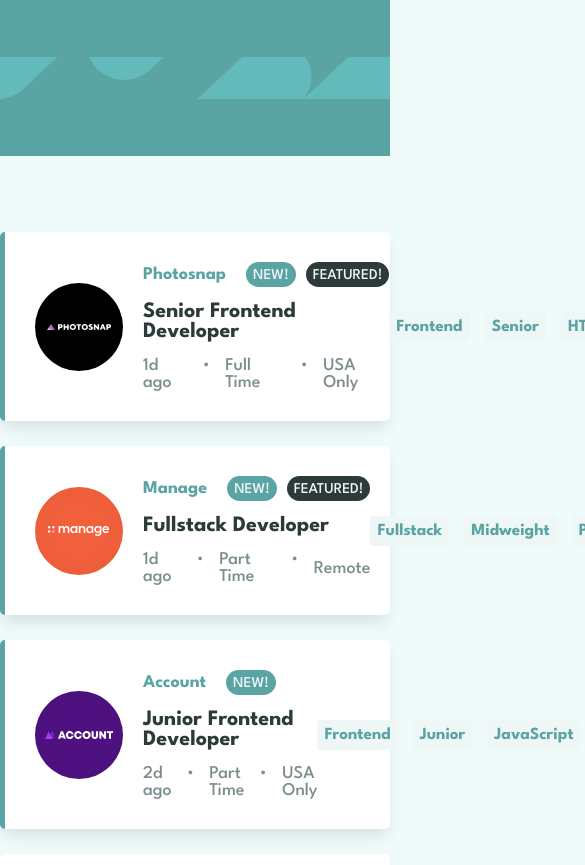
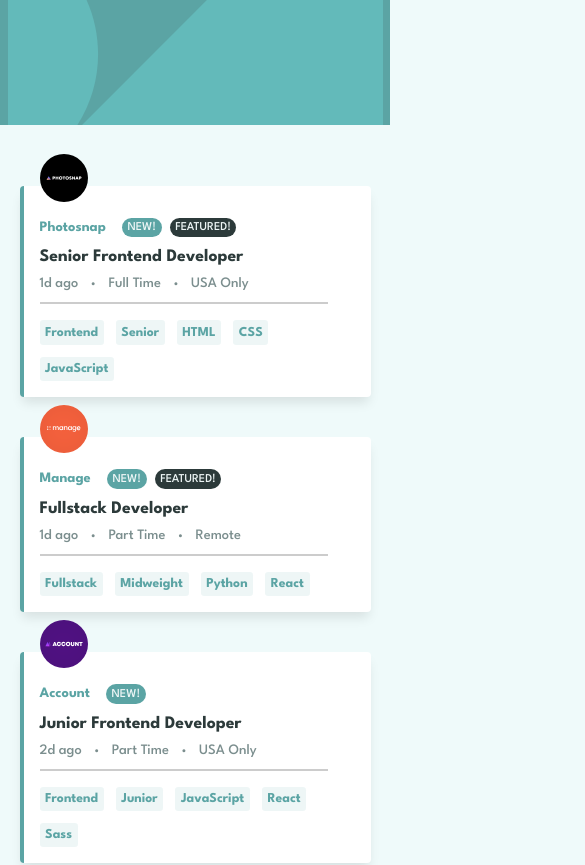
Before and after one commit to ivcp/job-list-challenge, a React (Create React App) app: page / in a window 390 px wide. Shown: the top 865 px of the page, 585 px wide, since content can reach past the window. Built offline with nearby package versions, Linux system fonts and the light colour scheme.

Commit message:
media queries

```diff
--- a/src/JobList/FilterCard.js
+++ b/src/JobList/FilterCard.js
@@ -26,6 +26,12 @@ const FilterCard = ({ filter, onRemoveFilter, onClearFilter }) => {
 
 const Container = styled.div`
   transform: translateY(-50%);
+
+  @media (max-width: 50em) {
+    width: 90%;
+    display: flex;
+    justify-content: center;
+  }
 `;
 
 const FilterWrapper = styled.div`
@@ -35,6 +41,9 @@ const FilterWrapper = styled.div`
 
   & :first-child {
     display: flex;
+    @media (max-width: 50em) {
+      flex-wrap: wrap;
+    }
   }
 `;
 
@@ -48,6 +57,10 @@ const Clear = styled.button`
   cursor: pointer;
   transition: all 0.2s;
 
+  @media (max-width: 50em) {
+    color: ${({ theme }) => theme.light};
+  }
+
   &:hover {
     text-decoration: underline;
   }
--- a/src/JobList/FilteredBtn.js
+++ b/src/JobList/FilteredBtn.js
@@ -16,6 +16,11 @@ const Btn = styled.div`
   display: flex;
   align-items: center;
   margin-right: 1.5rem;
+
+  @media (max-width: 50em) {
+    margin-bottom: 1rem;
+  }
+
   label {
     font-size: 1.6rem;
     font-weight: 700;
--- a/src/JobList/JobCard.js
+++ b/src/JobList/JobCard.js
@@ -1,7 +1,7 @@
 import React from 'react';
 import styled from 'styled-components';
 import Card from '../components/UI/Card';
-import Category from './CategoryBtn';
+import Tablet from './Tablet';
 
 const JobCard = ({
   company,
@@ -31,7 +31,7 @@ const JobCard = ({
               {isNew && <NewOrFeatured new>NEW!</NewOrFeatured>}
               {isFeatured && <NewOrFeatured>FEATURED!</NewOrFeatured>}
             </div>
-            <a href="/">
+            <a href="/" onClick={e => e.preventDefault()}>
               <h1>{position}</h1>
             </a>
             <div>
@@ -44,19 +44,19 @@ const JobCard = ({
           </JobDescription>
         </div>
         <div>
-          {role && <Category onClick={onClick}>{role}</Category>}
-          {level && <Category onClick={onClick}>{level}</Category>}
+          {role && <Tablet onClick={onClick}>{role}</Tablet>}
+          {level && <Tablet onClick={onClick}>{level}</Tablet>}
           {languages.length > 0 &&
             languages.map(lang => (
-              <Category onClick={onClick} key={lang}>
+              <Tablet onClick={onClick} key={lang}>
                 {lang}
-              </Category>
+              </Tablet>
             ))}
           {tools.length > 0 &&
             tools.map(tool => (
-              <Category onClick={onClick} key={tool}>
+              <Tablet onClick={onClick} key={tool}>
                 {tool}
-              </Category>
+              </Tablet>
             ))}
         </div>
       </Container>
@@ -73,14 +73,29 @@ const Container = styled.article`
   display: flex;
   justify-content: space-between;
 
+  @media (max-width: 50em) {
+    flex-direction: column;
+    align-items: flex-start;
+    padding: 2rem;
+  }
+
   & :first-child {
     display: flex;
+
+    @media (max-width: 50em) {
+      flex-direction: column;
+    }
   }
 
   & :last-child {
     align-self: center;
     display: flex;
     gap: 1.5rem;
+
+    @media (max-width: 50em) {
+      flex-wrap: wrap;
+      align-self: flex-start;
+    }
   }
 `;
 
@@ -88,6 +103,15 @@ const Image = styled.div`
   img {
     display: block;
     margin-right: 2rem;
+
+    @media (max-width: 50em) {
+      width: 6rem;
+    }
+  }
+
+  @media (max-width: 50em) {
+    align-self: flex-start;
+    transform: translateY(-100%);
   }
 `;
 
@@ -96,10 +120,18 @@ const JobDescription = styled.div`
   flex-direction: column;
   justify-content: space-between;
 
+  @media (max-width: 50em) {
+    margin-top: -4rem;
+  }
+
   & :first-child {
     display: flex;
     align-items: center;
     gap: 1rem;
+
+    @media (max-width: 50em) {
+      flex-direction: row;
+    }
   }
 
   a {
@@ -125,6 +157,10 @@ const JobDescription = styled.div`
     display: flex;
     gap: 1.5rem;
 
+    @media (max-width: 50em) {
+      align-self: flex-start;
+    }
+
     p {
       font-size: 1.8rem;
       color: ${({ theme }) => theme.light};
@@ -134,6 +170,15 @@ const JobDescription = styled.div`
       font-size: 2.5rem;
       line-height: 0.3;
       color: ${({ theme }) => theme.light};
+    }
+  }
+
+  @media (max-width: 50em) {
+    &::after {
+      content: '';
+      width: 36rem;
+      border-bottom: 2px solid #ccc;
+      margin-bottom: 2rem;
     }
   }
 `;
--- a/src/JobList/Main.js
+++ b/src/JobList/Main.js
@@ -117,6 +117,11 @@ const JobList = styled.div`
   display: flex;
   flex-direction: column;
   gap: 2.5rem;
+
+  @media (max-width: 50em) {
+    gap: 5rem;
+    align-items: center;
+  }
 `;
 
 export default Main;
--- a/src/JobList/CategoryBtn.js
+++ b/src/JobList/Tablet.js
@@ -1,13 +1,15 @@
 import React from 'react';
 import styled from 'styled-components';
 
-const Category = ({ children, onClick }) => {
+const Tablet = ({ children, onClick }) => {
   return (
     <StyledCategory onClick={() => onClick(children)}>
       {children}
     </StyledCategory>
   );
 };
+
+//Styles
 
 const StyledCategory = styled.button`
   border: none;
@@ -27,4 +29,4 @@ const StyledCategory = styled.button`
   }
 `;
 
-export default Category;
+export default Tablet;
--- a/src/components/Header.js
+++ b/src/components/Header.js
@@ -15,4 +15,9 @@ const HeaderImage = styled.header`
   background-size: 100%;
   height: 15.6rem;
   width: 100%;
+
+  @media (max-width: 50em) {
+    background: url('./images/bg-header-mobile.svg') center no-repeat;
+    background-color: ${({ theme }) => theme.primary};
+  }
 `;
--- a/src/components/UI/Card.js
+++ b/src/components/UI/Card.js
@@ -14,6 +14,10 @@ const StyledCard = styled.div`
   border-radius: 0.5rem;
   border-left: 0.5rem solid
     ${props => (props.border ? ({ theme }) => theme.primary : 'none')};
+
+  @media (max-width: 50em) {
+    width: 90%;
+  }
 `;
 
 export default Card;
--- a/src/theme/Global.js
+++ b/src/theme/Global.js
@@ -14,6 +14,10 @@ const GlobalStyle = createGlobalStyle`
 html {
   font-size: 62.5%;
   box-sizing: border-box;
+
+  @media (max-width: 50em) {
+    font-size: 50%;
+  }
 }
 
 body {
```
